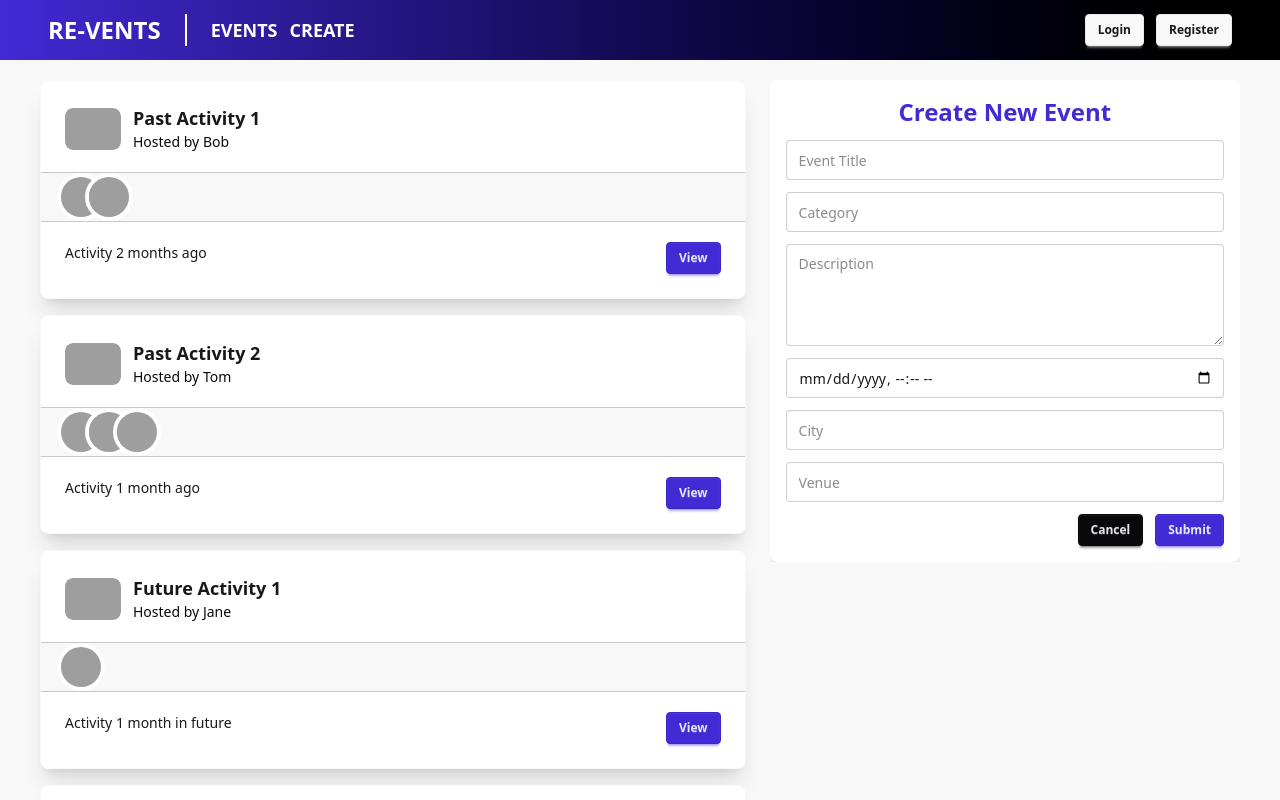
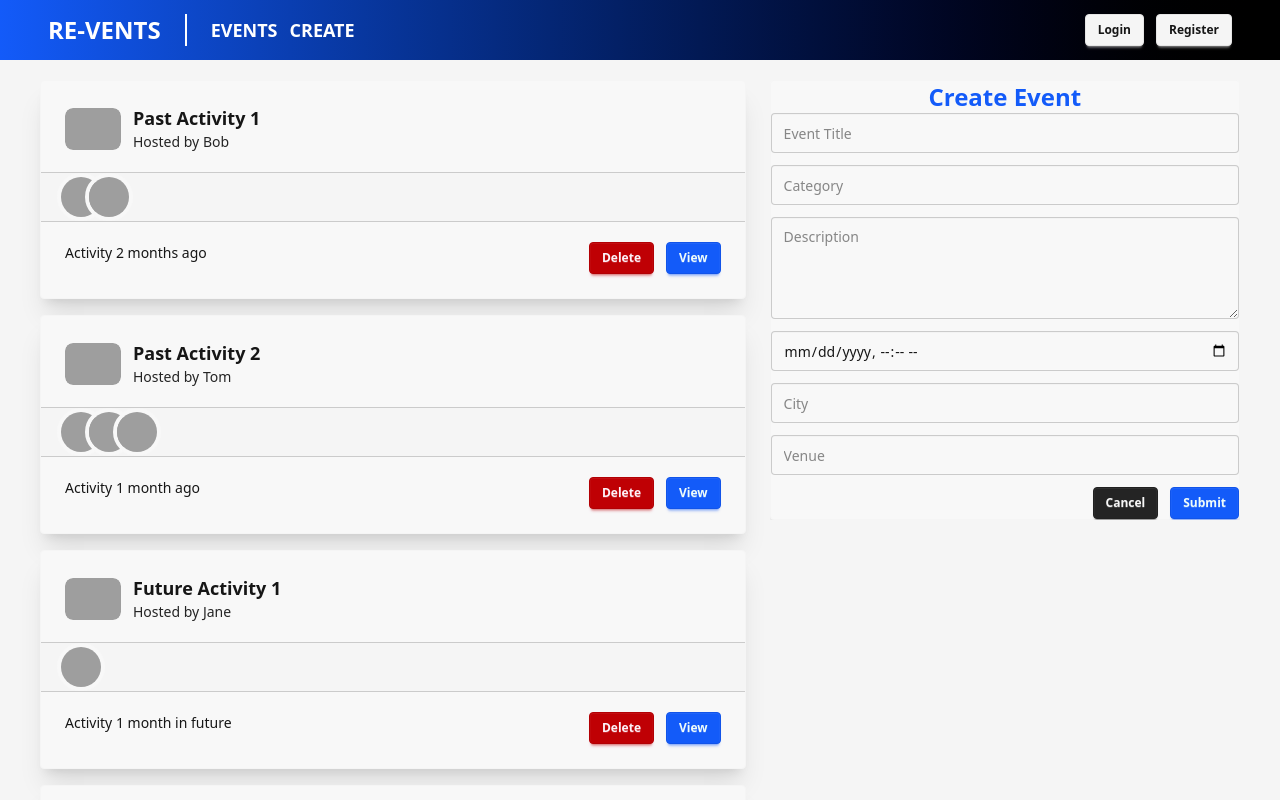
Before and after one commit to MWardill/Revents, a React (Vite) app in the folder revents/: page / in a window 1280 px wide. Both pictures are taken after a click on the link "CREATE". Shown: the top 800 px of the page. Built offline with nearby package versions, Linux system fonts and the light colour scheme; grey boxes are pictures that could not be loaded.

Commit message:
Section 4

```diff
--- a/revents/src/app/layout/App.tsx
+++ b/revents/src/app/layout/App.tsx
@@ -1,20 +1,38 @@
 import { useState } from "react";
 import EventDashboard from "../../features/events/dashboard/EventDashboard"
 import Navbar from "./nav/Navbar"
+import type { AppEvent } from "../../lib/types";
 
 function App() {
   const [formOpen, setFormOpen] = useState(false);
+  const [selectedEvent, setSelectedEvent] = useState<AppEvent | null>(null);
+
+  const handleFormToggle = (event: AppEvent | null) => {
+     if(formOpen) {
+      setFormOpen(false);
+      setTimeout(() => {
+        setSelectedEvent(event);
+        setFormOpen(true);
+      }, 600);
+    } else {
+      setSelectedEvent(event);
+      setFormOpen(true);
+    }
+  }
+
 
   return (
       <div>
         <Navbar
-          setFormOpen={setFormOpen}
+          formToggle={handleFormToggle}
         />
         <div className="container mx-auto px-10 mt-5">
           <EventDashboard
             formOpen={formOpen}
             setFormOpen={setFormOpen}
-            />
+            selectedEvent={selectedEvent}
+            formToggle={handleFormToggle}
+          />
         </div>
       </div>
   )
--- a/revents/src/app/layout/globals.css
+++ b/revents/src/app/layout/globals.css
@@ -7,3 +7,119 @@
     @apply cursor-pointer;
   }
 }
+
+
+
+@plugin "daisyui/theme" {
+  name: "light";
+  default: false;
+  prefersdark: false;
+  color-scheme: "light";
+  --color-base-100: oklch(98% 0 0);
+  --color-base-200: oklch(97% 0 0);
+  --color-base-300: oklch(92% 0 0);
+  --color-base-content: oklch(20% 0 0);
+  --color-primary: oklch(54% 0.245 262.881);
+  --color-primary-content: oklch(98% 0.014 180.72);
+  --color-secondary: oklch(70% 0.165 254.624);
+  --color-secondary-content: oklch(97% 0.014 254.604);
+  --color-accent: oklch(51% 0.262 276.966);
+  --color-accent-content: oklch(96% 0.018 272.314);
+  --color-neutral: oklch(43% 0 0);
+  --color-neutral-content: oklch(98% 0 0);
+  --color-info: oklch(54% 0.245 262.881);
+  --color-info-content: oklch(97% 0.014 254.604);
+  --color-success: oklch(60% 0.118 184.704);
+  --color-success-content: oklch(98% 0.014 180.72);
+  --color-warning: oklch(66% 0.179 58.318);
+  --color-warning-content: oklch(98% 0.022 95.277);
+  --color-error: oklch(50% 0.213 27.518);
+  --color-error-content: oklch(97% 0.014 343.198);
+  --radius-selector: 0rem;
+  --radius-field: 0.25rem;
+  --radius-box: 0.25rem;
+  --size-selector: 0.25rem;
+  --size-field: 0.25rem;
+  --border: 1px;
+  --depth: 1;
+  --noise: 0;
+}
+
+
+
+
+
+
+
+@plugin "daisyui/theme" {
+  name: "light";
+  default: false;
+  prefersdark: false;
+  color-scheme: "light";
+  --color-base-100: oklch(98% 0 0);
+  --color-base-200: oklch(97% 0 0);
+  --color-base-300: oklch(92% 0 0);
+  --color-base-content: oklch(20% 0 0);
+  --color-primary: oklch(54% 0.245 262.881);
+  --color-primary-content: oklch(98% 0.014 180.72);
+  --color-secondary: oklch(70% 0.165 254.624);
+  --color-secondary-content: oklch(97% 0.014 254.604);
+  --color-accent: oklch(51% 0.262 276.966);
+  --color-accent-content: oklch(96% 0.018 272.314);
+  --color-neutral: oklch(26% 0 0);
+  --color-neutral-content: oklch(98% 0 0);
+  --color-info: oklch(54% 0.245 262.881);
+  --color-info-content: oklch(97% 0.014 254.604);
+  --color-success: oklch(60% 0.118 184.704);
+  --color-success-content: oklch(98% 0.014 180.72);
+  --color-warning: oklch(66% 0.179 58.318);
+  --color-warning-content: oklch(98% 0.022 95.277);
+  --color-error: oklch(50% 0.213 27.518);
+  --color-error-content: oklch(97% 0.014 343.198);
+  --radius-selector: 0rem;
+  --radius-field: 0.25rem;
+  --radius-box: 0.25rem;
+  --size-selector: 0.25rem;
+  --size-field: 0.25rem;
+  --border: 1px;
+  --depth: 1;
+  --noise: 0;
+}
+
+
+
+
+@plugin "daisyui/theme" {
+  name: "winter";
+  default: false;
+  prefersdark: false;
+  color-scheme: "light";
+  --color-base-100: oklch(100% 0 0);
+  --color-base-200: oklch(97.466% 0.011 259.822);
+  --color-base-300: oklch(93.268% 0.016 262.751);
+  --color-base-content: oklch(41.886% 0.053 255.824);
+  --color-primary: oklch(56.86% 0.255 257.57);
+  --color-primary-content: oklch(91.372% 0.051 257.57);
+  --color-secondary: oklch(42.551% 0.161 282.339);
+  --color-secondary-content: oklch(88.51% 0.032 282.339);
+  --color-accent: oklch(59.939% 0.191 335.171);
+  --color-accent-content: oklch(11.988% 0.038 335.171);
+  --color-neutral: oklch(19.616% 0.063 257.651);
+  --color-neutral-content: oklch(83.923% 0.012 257.651);
+  --color-info: oklch(88.127% 0.085 214.515);
+  --color-info-content: oklch(17.625% 0.017 214.515);
+  --color-success: oklch(80.494% 0.077 197.823);
+  --color-success-content: oklch(16.098% 0.015 197.823);
+  --color-warning: oklch(89.172% 0.045 71.47);
+  --color-warning-content: oklch(17.834% 0.009 71.47);
+  --color-error: oklch(73.092% 0.11 20.076);
+  --color-error-content: oklch(14.618% 0.022 20.076);
+  --radius-selector: 1rem;
+  --radius-field: 0.5rem;
+  --radius-box: 1rem;
+  --size-selector: 0.25rem;
+  --size-field: 0.25rem;
+  --border: 1px;
+  --depth: 0;
+  --noise: 0;
+}
--- a/revents/src/features/events/dashboard/EventCard.tsx
+++ b/revents/src/features/events/dashboard/EventCard.tsx
@@ -4,11 +4,11 @@ import EventAttendees from "./EventAttendees";
 type Props = {
     event: AppEvent;
     selectEvent: (event: AppEvent) => void;
+    deleteEvent: (eventId: string) => void;
 }
 
-export default function EventCard({ event, selectEvent }: Props) {
+export default function EventCard({ event, selectEvent, deleteEvent }: Props) {
     const host = event.attendees.find(attendee => attendee.isHost);
-
 
     return (
         <div className="card card-border bg-base-100 w-full shadow-xl">
@@ -31,10 +31,13 @@ export default function EventCard({ event, selectEvent }: Props) {
                 </div>
 
                 <div className="card-actions flex justify-between">
-                    <div className="flex">
+                    <div>
                         {event.description}
                     </div>
-                    <button onClick={() => selectEvent(event)} className="btn btn-sm btn-primary">View</button>
+                    <div className="flex gap-3">
+                        <button onClick={() => deleteEvent(event.id)} className="btn btn-sm btn-error">Delete</button>
+                        <button onClick={() => selectEvent(event)} className="btn btn-sm btn-primary">View</button>
+                    </div>
                 </div>
             </div>
         </div>
--- a/revents/src/features/events/dashboard/EventDashboard.tsx
+++ b/revents/src/features/events/dashboard/EventDashboard.tsx
@@ -9,20 +9,31 @@ import { AnimatePresence, motion } from "motion/react";
 type Props = {
   formOpen: boolean;
   setFormOpen: (open: boolean) => void;
+  selectedEvent?: AppEvent | null;
+  formToggle: (event: AppEvent | null) => void;
 }
 
-export default function EventDashboard({ formOpen, setFormOpen }: Props) {
+export default function EventDashboard({ formOpen, setFormOpen, selectedEvent, formToggle }: Props) {
 
   const [appEvents, setAppEvents] = useState<AppEvent[]>([]);
-  const [selectedEvent, setSelectedEvent] = useState<AppEvent | null>(null);
 
-  const handleSelectEvent = (event: AppEvent) => {
-    setSelectedEvent(event);
-    setFormOpen(true);
+  const handleDeleteEvent = (eventId: string) => {
+    setAppEvents(prevState => prevState.filter(event => event.id !== eventId));
   }
 
   const handleCreateEvent = (event: AppEvent) => {
     setAppEvents(prevState => [...prevState, event]);
+  }
+
+  const handleUpdateEvent = (updatedEvent: AppEvent) => {
+    setAppEvents(prevState => {
+      return prevState.map(e => {
+        if (e.id === updatedEvent.id) {
+          return { ...e, ...updatedEvent };
+        }
+        return e;
+      });
+    });
   }
 
   useEffect(() => {
@@ -44,14 +55,16 @@ export default function EventDashboard({ formOpen, setFormOpen }: Props) {
             initial={{ opacity: 0, x: -200 }}
             animate={{ opacity: 1, x: 0 }}
             exit={{ opacity: 0, x: -200 }}
-            transition={{ ease: "easeInOut", duration: 0.7 }}
+            transition={{ ease: "easeInOut", duration: 0.5 }}
           >
             <div className="flex flex-col gap-4">
               {appEvents.map((event) => (
                 <EventCard
-                selectEvent={handleSelectEvent}
+                selectEvent={formToggle}
                 key={event.id}
-                event={event} />
+                event={event}
+                deleteEvent={handleDeleteEvent}
+                />
               ))}
             </div>
           </motion.div>
@@ -68,11 +81,13 @@ export default function EventDashboard({ formOpen, setFormOpen }: Props) {
                 animate={{ opacity: 1, x: 0 }}
                 exit={{ opacity: 0, x: 200 }}
                 transition={{ ease: "easeInOut", duration: 0.5 }}>
-                <EventForm
-                selectedEvent={selectedEvent}
-                setFormOpen={setFormOpen}
-                createEvent={handleCreateEvent}
-                />
+                  <EventForm
+                  key={selectedEvent?.id || "new-event"}
+                  selectedEvent={selectedEvent}
+                  setFormOpen={setFormOpen}
+                  createEvent={handleCreateEvent}
+                  updateEvent={handleUpdateEvent}
+                  />
               </motion.div>
             )}
           </AnimatePresence>
--- a/revents/src/features/events/form/EventForm.tsx
+++ b/revents/src/features/events/form/EventForm.tsx
@@ -5,9 +5,10 @@ type Props = {
   setFormOpen: (open: boolean) => void;
   createEvent: (event: AppEvent) => void;
   selectedEvent?: AppEvent | null;
+  updateEvent: (event: AppEvent) => void;
 }
 
-export default function EventForm({ setFormOpen, createEvent, selectedEvent }: Props) {
+export default function EventForm({ setFormOpen, createEvent, selectedEvent, updateEvent }: Props) {
 
   const initialValues = selectedEvent ?? {
     title: '',
@@ -21,6 +22,12 @@ export default function EventForm({ setFormOpen, createEvent, selectedEvent }: P
   const onSubmit = (formData: FormData) => {
     const data = Object.fromEntries(formData.entries()) as unknown as AppEvent;
 
+    setFormOpen(false);
+
+    if(selectedEvent) {
+      updateEvent({...selectedEvent, ...data});
+      return;
+    }
     createEvent({
         ...data,
         id: crypto.randomUUID(),
@@ -32,26 +39,55 @@ export default function EventForm({ setFormOpen, createEvent, selectedEvent }: P
           isHost: true
         }],
     });
-
-    setFormOpen(false);
   }
 
 
+
   return (
-    <div className="card bg-base-100 p-4 flex flex-col gap-3 width-full shadow-xl">
-        <h3 className="text-2xl font-semibold text-center text-primary">Create New Event</h3>
+    <div className="card card-border bg-base-100 w-full shadow-xl">
+        <h3 className="text-2xl font-semibold text-center text-primary">{selectedEvent ? 'Edit Event' : 'Create Event'}</h3>
         <form action={onSubmit} className="flex flex-col gap-3 width-full">
-            <input defaultValue={initialValues.title} name="title" type="text" className="input w-full" placeholder="Event Title" />
-            <input defaultValue={initialValues.category} name="category" type="text" className="input w-full" placeholder="Category" />
+            <input
+              defaultValue={initialValues.title}
+              name="title"
+              type="text"
+               className="input w-full"
+               placeholder="Event Title" />
+
+            <input
+              defaultValue={initialValues.category}
+              name="category"
+              type="text"
+               className="input w-full"
+                placeholder="Category" />
+
             <textarea
                 defaultValue={initialValues.description}
                 name="description"
                 className="textarea w-full"
                 placeholder="Description"
                 rows={4}/>
-            <input defaultValue={initialValues.date}  name="date" type="datetime-local" className="input w-full" placeholder="Date" />
-            <input defaultValue={initialValues.city} name="city" type="text" className="input w-full" placeholder="City" />
-            <input defaultValue={initialValues.venue} name="venue" type="text" className="input w-full" placeholder="Venue" />
+
+            <input
+                defaultValue={initialValues.date ? new Date(initialValues.date).toISOString().slice(0, 16) : ''}
+                name="date"
+                type="datetime-local"
+                className="input w-full"
+                placeholder="Date" />
+
+            <input
+                defaultValue={initialValues.city}
+                name="city"
+                type="text"
+                className="input w-full"
+                placeholder="City" />
+
+            <input
+                defaultValue={initialValues.venue}
+                name="venue"
+                type="text"
+                className="input w-full"
+                placeholder="Venue" />
 
             <div className="flex justify-end w-full gap-3">
                 <button onClick={() => setFormOpen(false)} type="button" className="btn btn-neutral btn-sm">Cancel</button>
--- a/revents/tailwind.config.js
+++ b/revents/tailwind.config.js
@@ -13,6 +13,6 @@ export default {
     require('daisyui'),
   ],
   daisyui: {
-    themes: ["dark"],
+    themes: ["light"],
   },
 }
```
Also changed, not shown: revents/src/app/layout/nav/Navbar.tsx (+5 -3 lines).
